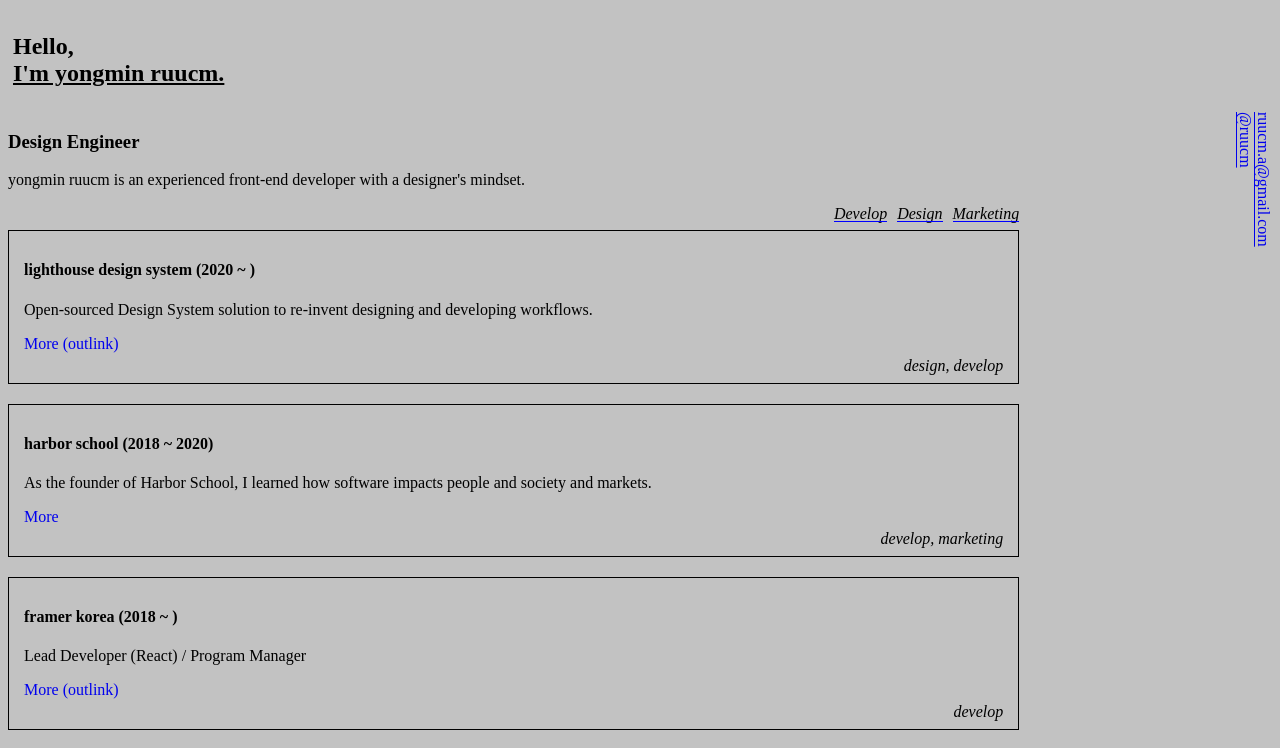
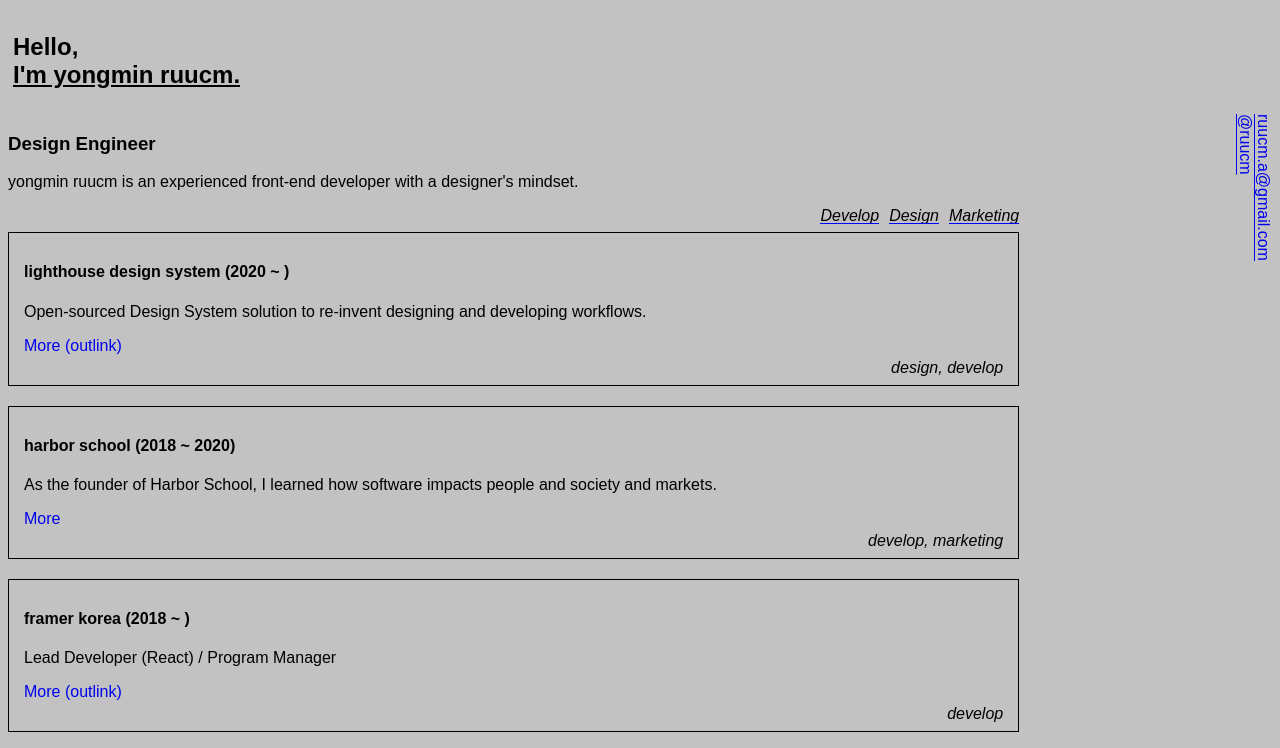
Before and after one commit to ruucm/ruucm.github.io, a Next.js app: page / in a window 1280 px wide. Shown: the top 748 px of the page. Built offline with nearby package versions, Linux system fonts and the light colour scheme.

Commit message:
add font

```diff
--- a/pages/global.css
+++ b/pages/global.css
@@ -16,6 +16,7 @@ body {
 * {
   direction: ltr;
   /* font-family: Georgia; */
+  font-family: Arial;
 }
 
 .tags {
```
